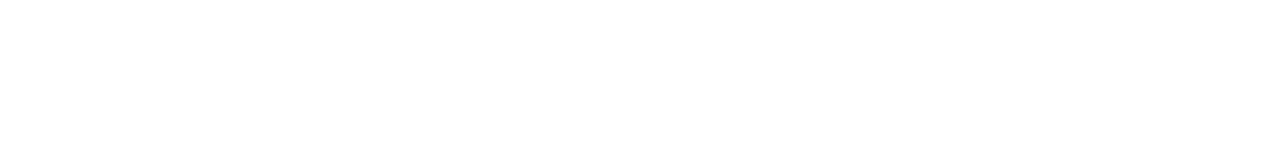
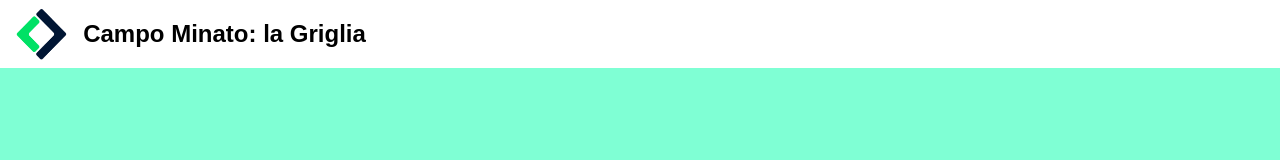
Before and after one commit to luirusso/js-campominato-grid, a plain HTML site: page index.html in a window 1280 px wide. Drawn offline with Linux system fonts and the light colour scheme.

Commit message:
added logo and header bar

```diff
--- a/css/style.css
+++ b/css/style.css
@@ -0,0 +1,25 @@
+/* GENERAL STYLES */
+
+body {
+    padding: 0;
+    margin: 0;
+    box-sizing: border-box;
+    font-family: sans-serif;
+    background-color: #7FFFD4;
+}
+
+header {
+    background-color: white;
+}
+
+nav img {
+    width: 4%;
+    padding: 0 1rem;
+}
+
+.logo-container {
+    display: flex;
+    flex-direction: row;
+    align-content: center;
+    align-items: center;
+}
--- a/index.html
+++ b/index.html
@@ -10,7 +10,12 @@
 <body>
     <header>
         <nav>
-
+            <div class="logo-container">
+                <img src="./img/logo.png" alt="">
+                <h1>
+                    Campo Minato: la Griglia
+                </h1>
+            </div>
         </nav>
     </header>
 
```
Also changed, not shown: img/logo.png (added).
